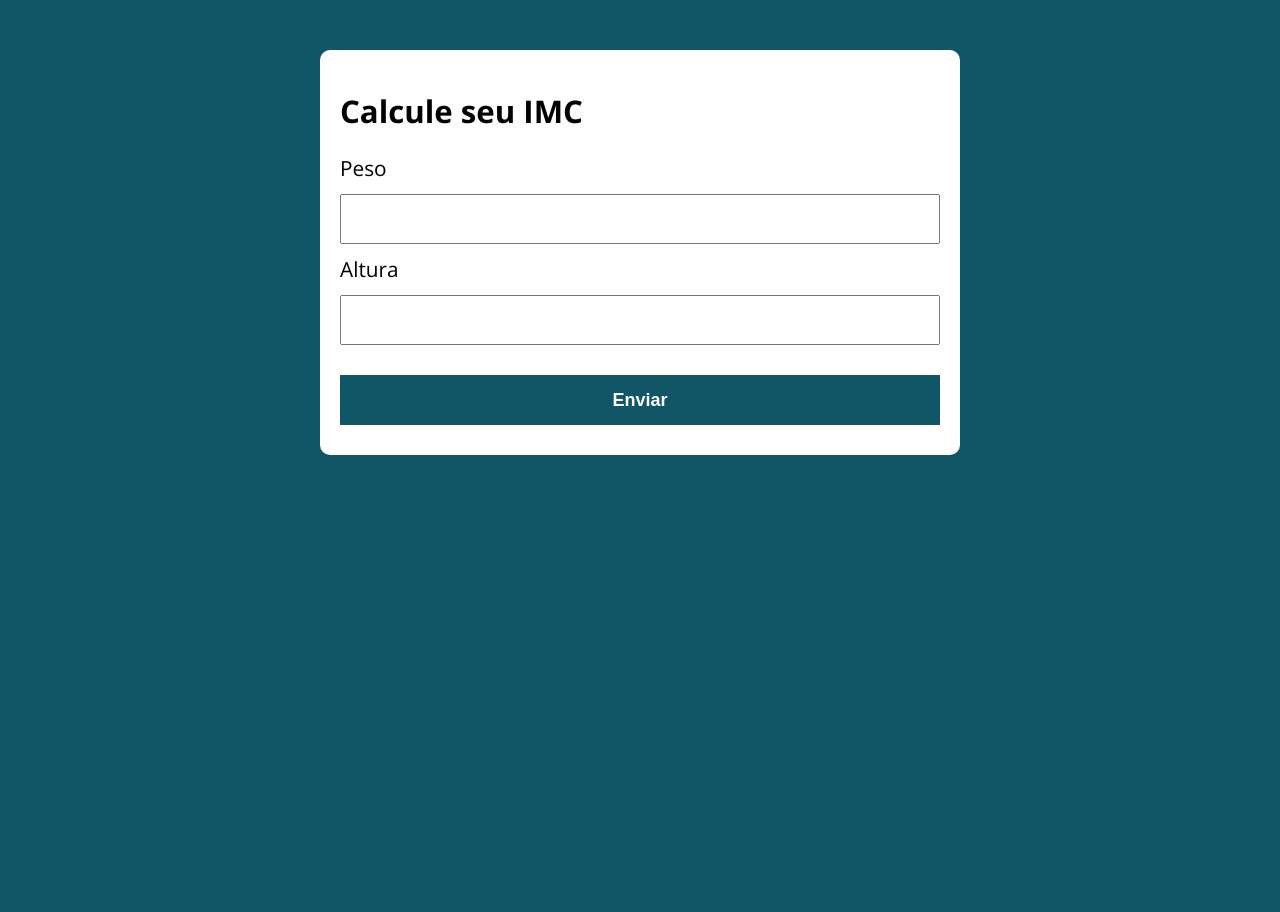
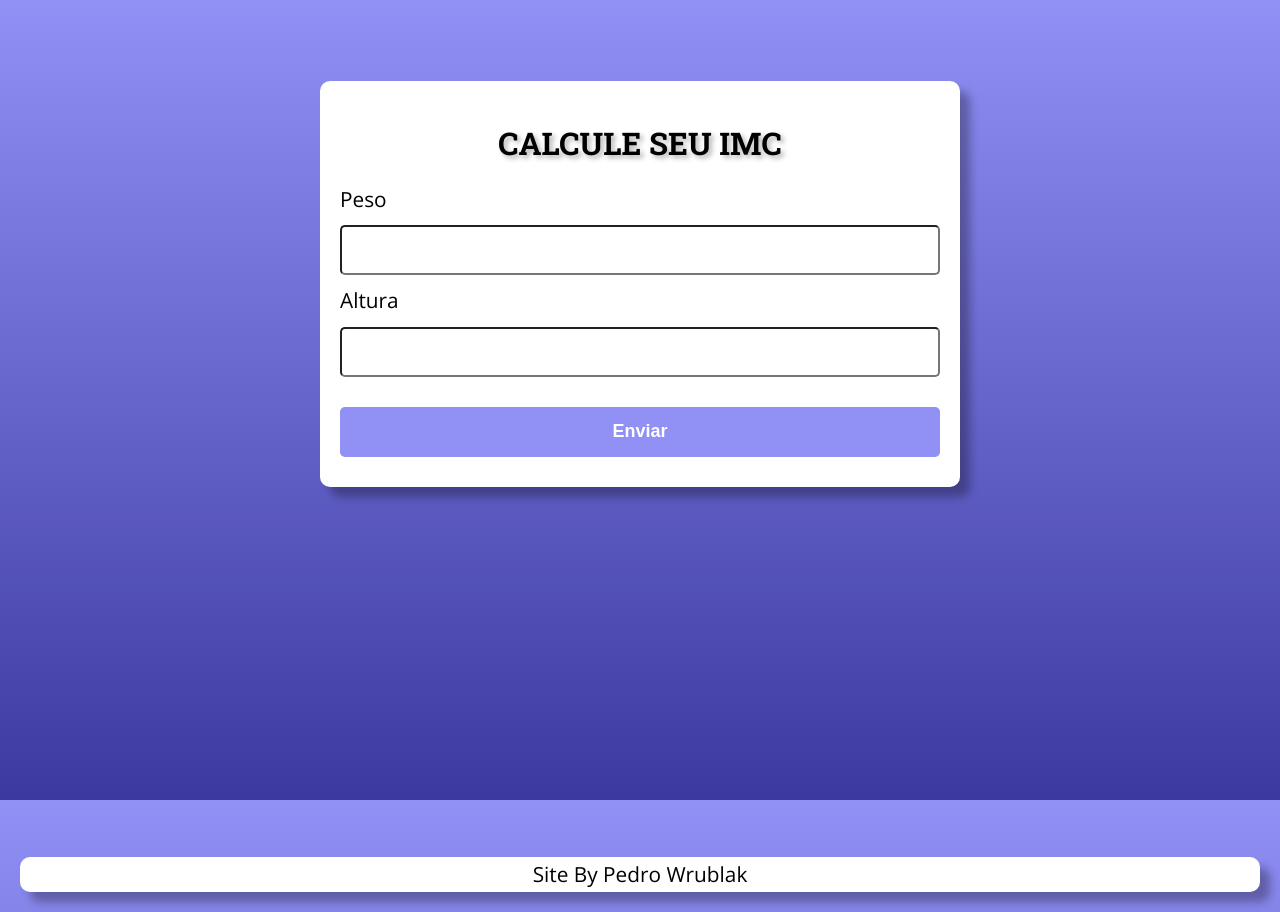
Before and after one commit to PedroWrublak/projeto-imc, a plain HTML site: page index.html in a window 1280 px wide. Before the commit the page ends 800 px from the top, so only its background shows below. Drawn offline with nearby package versions, Linux system fonts and the light colour scheme.

Commit message:
atualizações

```diff
--- a/assests/css/style.css
+++ b/assests/css/style.css
@@ -1,7 +1,10 @@
 @import url('https://fonts.googleapis.com/css?family=Open+Sans:400,700&display=swap');
+@import url('https://fonts.googleapis.com/css2?family=Roboto+Slab:wght@100..900&display=swap');
+
 :root {
-  --primary-color: rgb(17, 86, 102);
-  --primary-color-darker: rgb(9, 48, 56);
+  --primary-color: #9190F5;
+  --primary-color-darker: #3C3AA1;
+  --shadow: rgba(0, 0, 0, 0.300)
 }
 
 * {
@@ -12,7 +15,8 @@
 body {
   margin: 0;
   padding: 0;
-  background: var(--primary-color);
+  background-image: linear-gradient(var(--primary-color), var(--primary-color-darker));
+  background-attachment: fixed;
   font-family: 'Open sans', sans-serif;
   font-size: 1.3em;
   line-height: 1.5em;
@@ -24,12 +28,20 @@ body {
   background: #fff;
   padding: 20px;
   border-radius: 10px;
+  box-shadow: 10px 10px 10px var(--shadow);
+}
+
+h1 {
+  text-align: center;
+  text-shadow:  3px 3px 5px var(--shadow);
+  font-family: "Roboto Slab", serif;
 }
 
 form input, form label, form button {
   display: block;
   width: 100%;
   margin-bottom: 10px;
+  border-radius: 5px;
 }
 
 form input {
@@ -60,8 +72,21 @@ form button:hover {
 .paragrafo-resultado, .bad {
   background: rgb(89, 218, 77);
   padding: 10px 20px;
+  border-radius: 5px;
 }
 
 .bad {
   background: rgb(250, 112, 112);
+  border-radius: 5px;
 }
+
+footer {
+    display: flex;
+    background-color: white;
+    justify-content: center;
+    padding-top: 90%;
+    padding: 2px;
+    margin: 370px 20px 20px 20px;
+    border-radius: 10px;
+    box-shadow: 10px 10px 10px var(--shadow);
+}
--- a/assests/js/main.js
+++ b/assests/js/main.js
@@ -28,7 +28,7 @@ form.addEventListener('submit', function(e) { // e -> event
 });
 
 function getNivelImc (imc) {
-    const nivel = ['Abaixo do peso', 'Peso normal', 'Sobrepeso', 'Obesidade grau 1', 'Obesidade grau 2', 'Obesidade grau 3'];
+    const nivel = ['(Abaixo do peso)', '(Peso normal)', '(Sobrepeso)', '(Obesidade grau 1', '(Obesidade grau 2)', '(Obesidade grau 3)'];
 
     if (imc >= 39.9) return nivel[5]
     if (imc >= 34.9) return nivel[4]
--- a/index.html
+++ b/index.html
@@ -10,9 +10,11 @@
 </head>
 
 <body>
-
+  <header>
+    <a href=""><img src="" alt=""></a>
+  </header>
   <section class="container">
-    <h1>Calcule seu IMC</h1>
+    <h1>CALCULE SEU IMC</h1>
     <form action="" id="form" method="get">
 
       <label for="ipeso">Peso</label>
@@ -29,5 +31,8 @@
 
   <script src="./assests/js/main.js"></script>
 </body>
+<footer>
+  Site By Pedro Wrublak
+</footer>
 
 </html>
```
